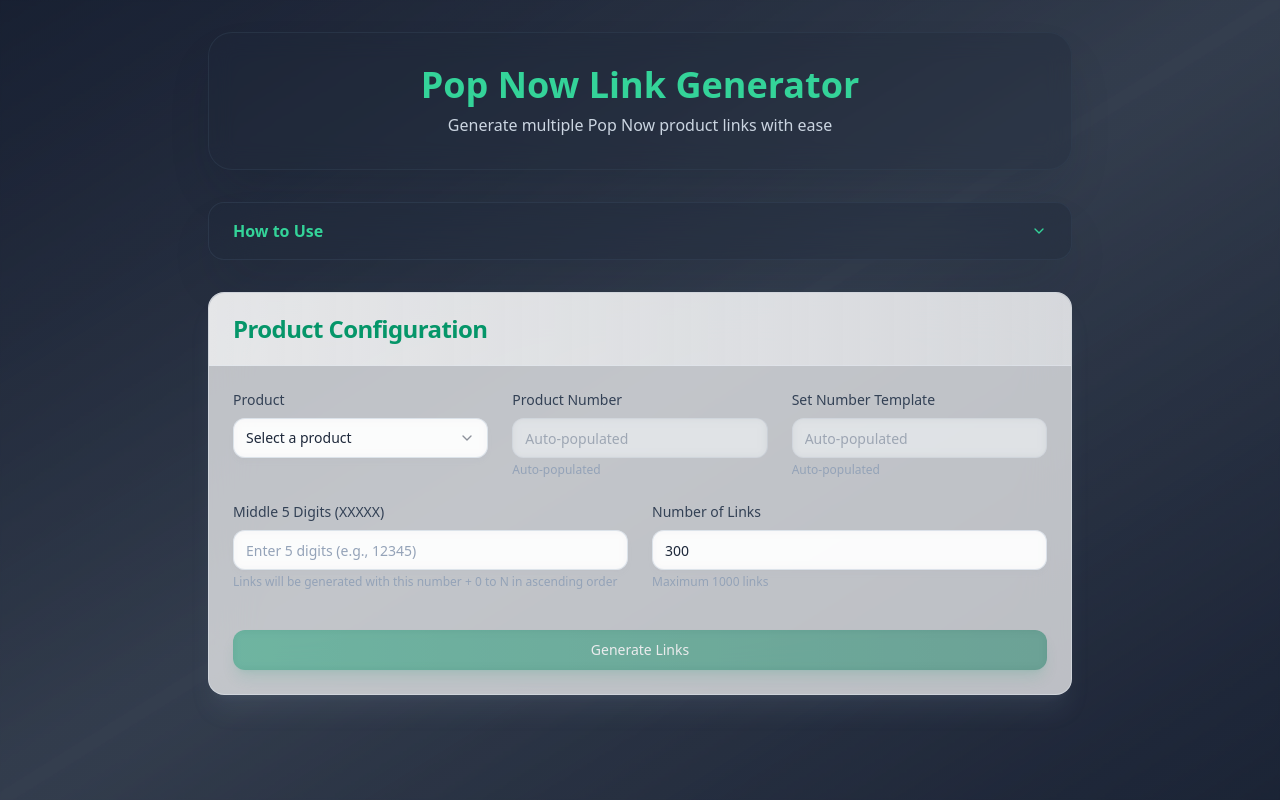
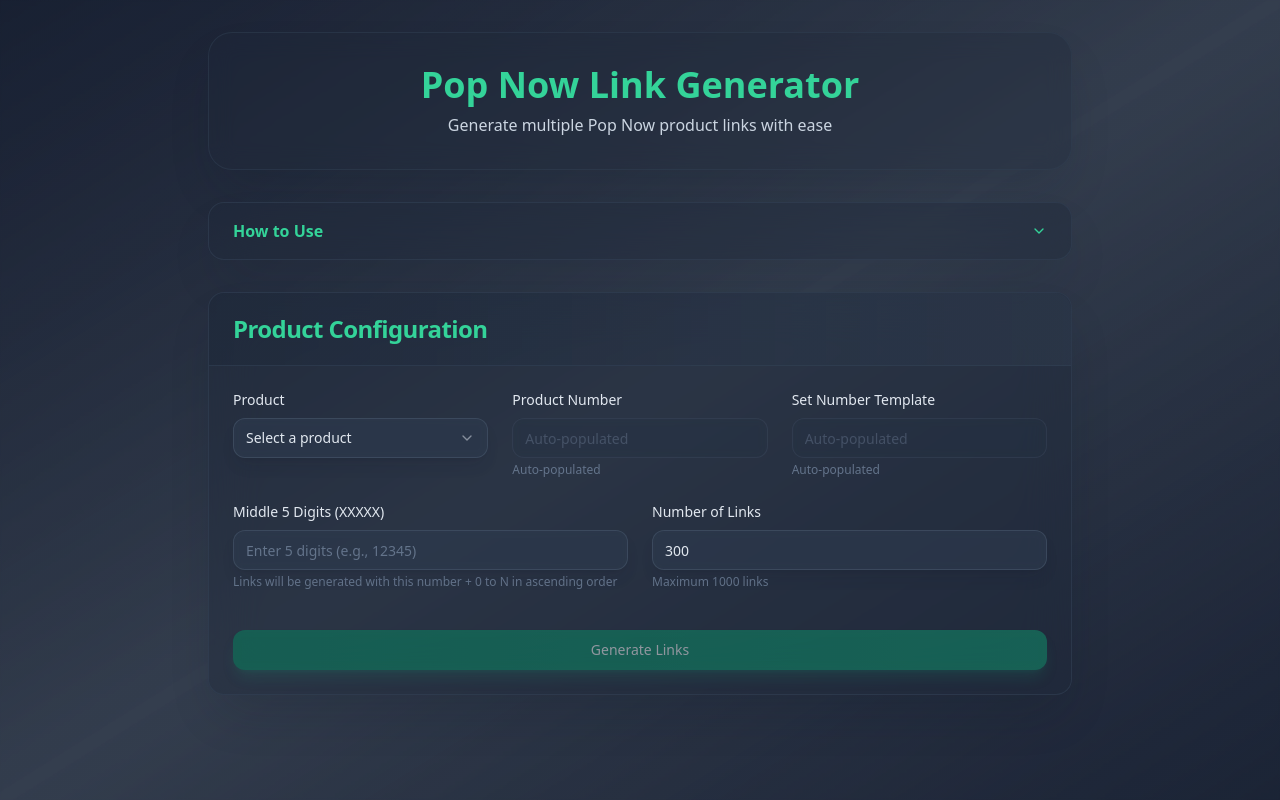
Before and after one commit to gkdesv/gkdesv.github.io, a React (Vite) app: page / in a window 1280 px wide. Built offline with nearby package versions, Linux system fonts and the light colour scheme.

Commit message:
Revert product form card styling
Reverts the product configuration card styling to the previous dark mode appearance.

```diff
--- a/src/components/ProductForm.tsx
+++ b/src/components/ProductForm.tsx
@@ -15,7 +15,6 @@ interface ProductFormProps {
   numberOfLinks: number;
   setNumberOfLinks: (count: number) => void;
   onGenerateLinks: () => void;
-  darkMode: boolean;
 }
 
 export const ProductForm = ({
@@ -26,8 +25,7 @@ export const ProductForm = ({
   setMiddleDigits,
   numberOfLinks,
   setNumberOfLinks,
-  onGenerateLinks,
-  darkMode
+  onGenerateLinks
 }: ProductFormProps) => {
   const handleProductSelect = (productName: string) => {
     // Find the product across all groups
@@ -47,58 +45,30 @@ export const ProductForm = ({
   };
 
   return (
-    <Card className={`mb-8 backdrop-blur-xl border rounded-2xl transition-all duration-300 ${
-      darkMode
-        ? 'bg-slate-800/40 border-slate-700/60 shadow-2xl shadow-slate-900/20'
-        : 'bg-white/70 border-slate-200/50 shadow-xl shadow-slate-400/10'
-    }`}>
-      <CardHeader className={`border-b rounded-t-2xl ${
-        darkMode
-          ? 'border-slate-700/60 bg-gradient-to-r from-slate-800/50 to-slate-700/30'
-          : 'border-slate-200/50 bg-gradient-to-r from-white/60 to-slate-50/40'
-      }`}>
-        <CardTitle className={`font-semibold ${
-          darkMode ? 'text-emerald-400' : 'text-emerald-600'
-        }`}>Product Configuration</CardTitle>
+    <Card className="mb-8 backdrop-blur-xl border rounded-2xl transition-all duration-300 bg-slate-800/40 border-slate-700/60 shadow-2xl shadow-slate-900/20">
+      <CardHeader className="border-b rounded-t-2xl border-slate-700/60 bg-gradient-to-r from-slate-800/50 to-slate-700/30">
+        <CardTitle className="font-semibold text-emerald-400">Product Configuration</CardTitle>
       </CardHeader>
       <CardContent className="p-6 space-y-6">
         <div className="grid grid-cols-1 md:grid-cols-3 gap-6">
           {/* Product Selection */}
           <div>
-            <Label htmlFor="product" className={`text-sm font-medium mb-2 block ${
-              darkMode ? 'text-slate-200' : 'text-slate-700'
-            }`}>Product</Label>
+            <Label htmlFor="product" className="text-sm font-medium mb-2 block text-slate-200">Product</Label>
             <Select onValueChange={handleProductSelect}>
-              <SelectTrigger className={`w-full border transition-all duration-200 backdrop-blur-sm rounded-xl ${
-                darkMode
-                  ? 'bg-slate-700/50 border-slate-600/60 text-slate-200 hover:bg-slate-600/50 shadow-lg shadow-slate-900/10'
-                  : 'bg-white/80 border-slate-300/60 text-slate-800 hover:bg-white/90 shadow-md shadow-slate-400/5'
-              }`}>
+              <SelectTrigger className="w-full border transition-all duration-200 backdrop-blur-sm rounded-xl bg-slate-700/50 border-slate-600/60 text-slate-200 hover:bg-slate-600/50 shadow-lg shadow-slate-900/10">
                 <SelectValue placeholder="Select a product" />
               </SelectTrigger>
-              <SelectContent className={`border rounded-xl backdrop-blur-xl z-50 ${
-                darkMode
-                  ? 'bg-slate-700/90 border-slate-600/60 shadow-2xl shadow-slate-900/40'
-                  : 'bg-white/90 border-slate-200/60 shadow-xl shadow-slate-400/20'
-              }`}>
+              <SelectContent className="border rounded-xl backdrop-blur-xl z-50 bg-slate-700/90 border-slate-600/60 shadow-2xl shadow-slate-900/40">
                 {productGroups.map((group) => (
                   <div key={group.name}>
-                    <div className={`px-2 py-1.5 text-sm font-semibold rounded-lg ${
-                      darkMode
-                        ? 'text-emerald-400 bg-slate-800/60'
-                        : 'text-emerald-600 bg-slate-100/80'
-                    }`}>
+                    <div className="px-2 py-1.5 text-sm font-semibold rounded-lg text-emerald-400 bg-slate-800/60">
                       {group.name}
                     </div>
                     {group.products.map((product) => (
                       <SelectItem
                         key={product.name}
                         value={product.name}
-                        className={`pl-6 transition-colors rounded-lg ${
-                          darkMode
-                            ? 'text-slate-200 hover:bg-slate-600/60 focus:bg-slate-600/60'
-                            : 'text-slate-700 hover:bg-slate-100/80 focus:bg-slate-100/80'
-                        }`}
+                        className="pl-6 transition-colors rounded-lg text-slate-200 hover:bg-slate-600/60 focus:bg-slate-600/60"
                       >
                         {product.name}
                       </SelectItem>
@@ -111,53 +81,35 @@ export const ProductForm = ({
 
           {/* Product Number */}
           <div>
-            <Label htmlFor="productNumber" className={`text-sm font-medium mb-2 block ${
-              darkMode ? 'text-slate-200' : 'text-slate-700'
-            }`}>Product Number</Label>
+            <Label htmlFor="productNumber" className="text-sm font-medium mb-2 block text-slate-200">Product Number</Label>
             <Input
               id="productNumber"
               value={selectedProduct?.productNumber || ""}
               placeholder="Auto-populated"
               disabled
-              className={`backdrop-blur-sm rounded-xl ${
-                darkMode
-                  ? 'bg-slate-700/30 border-slate-600/60 text-slate-400'
-                  : 'bg-slate-100/70 border-slate-300/60 text-slate-500'
-              }`}
+              className="backdrop-blur-sm rounded-xl bg-slate-700/30 border-slate-600/60 text-slate-400"
             />
-            <p className={`text-xs mt-1 ${
-              darkMode ? 'text-slate-500' : 'text-slate-400'
-            }`}>Auto-populated</p>
+            <p className="text-xs mt-1 text-slate-500">Auto-populated</p>
           </div>
 
           {/* Set Number Template */}
           <div>
-            <Label htmlFor="setTemplate" className={`text-sm font-medium mb-2 block ${
-              darkMode ? 'text-slate-200' : 'text-slate-700'
-            }`}>Set Number Template</Label>
+            <Label htmlFor="setTemplate" className="text-sm font-medium mb-2 block text-slate-200">Set Number Template</Label>
             <Input
               id="setTemplate"
               value={selectedProduct?.setNumberTemplate || ""}
               placeholder="Auto-populated"
               disabled
-              className={`backdrop-blur-sm rounded-xl ${
-                darkMode
-                  ? 'bg-slate-700/30 border-slate-600/60 text-slate-400'
-                  : 'bg-slate-100/70 border-slate-300/60 text-slate-500'
-              }`}
+              className="backdrop-blur-sm rounded-xl bg-slate-700/30 border-slate-600/60 text-slate-400"
             />
-            <p className={`text-xs mt-1 ${
-              darkMode ? 'text-slate-500' : 'text-slate-400'
-            }`}>Auto-populated</p>
+            <p className="text-xs mt-1 text-slate-500">Auto-populated</p>
           </div>
         </div>
 
         <div className="grid grid-cols-1 md:grid-cols-2 gap-6">
           {/* Middle 5 Digits */}
           <div>
-            <Label htmlFor="middleDigits" className={`text-sm font-medium mb-2 block ${
-              darkMode ? 'text-slate-200' : 'text-slate-700'
-            }`}>
+            <Label htmlFor="middleDigits" className="text-sm font-medium mb-2 block text-slate-200">
               Middle 5 Digits (XXXXX)
             </Label>
             <Input
@@ -169,24 +121,16 @@ export const ProductForm = ({
               }}
               placeholder="Enter 5 digits (e.g., 12345)"
               maxLength={5}
-              className={`border backdrop-blur-sm rounded-xl transition-all duration-200 ${
-                darkMode
-                  ? 'bg-slate-700/50 border-slate-600/60 text-slate-200 placeholder:text-slate-500 focus:border-emerald-400/80 focus:ring-emerald-400/30 shadow-lg shadow-slate-900/10'
-                  : 'bg-white/80 border-slate-300/60 text-slate-800 placeholder:text-slate-400 focus:border-emerald-500/80 focus:ring-emerald-500/30 shadow-md shadow-slate-400/5'
-              }`}
+              className="border backdrop-blur-sm rounded-xl transition-all duration-200 bg-slate-700/50 border-slate-600/60 text-slate-200 placeholder:text-slate-500 focus:border-emerald-400/80 focus:ring-emerald-400/30 shadow-lg shadow-slate-900/10"
             />
-            <p className={`text-xs mt-1 ${
-              darkMode ? 'text-slate-500' : 'text-slate-400'
-            }`}>
+            <p className="text-xs mt-1 text-slate-500">
               Links will be generated with this number + 0 to N in ascending order
             </p>
           </div>
 
           {/* Number of Links */}
           <div>
-            <Label htmlFor="numberOfLinks" className={`text-sm font-medium mb-2 block ${
-              darkMode ? 'text-slate-200' : 'text-slate-700'
-            }`}>Number of Links</Label>
+            <Label htmlFor="numberOfLinks" className="text-sm font-medium mb-2 block text-slate-200">Number of Links</Label>
             <Input
               id="numberOfLinks"
               type="number"
@@ -194,15 +138,9 @@ export const ProductForm = ({
               onChange={(e) => setNumberOfLinks(parseInt(e.target.value) || 300)}
               min={1}
               max={1000}
-              className={`backdrop-blur-sm rounded-xl transition-all duration-200 ${
-                darkMode
-                  ? 'bg-slate-700/50 border-slate-600/60 text-slate-200 focus:border-emerald-400/80 focus:ring-emerald-400/30 shadow-lg shadow-slate-900/10'
-                  : 'bg-white/80 border-slate-300/60 text-slate-800 focus:border-emerald-500/80 focus:ring-emerald-500/30 shadow-md shadow-slate-400/5'
-              }`}
+              className="backdrop-blur-sm rounded-xl transition-all duration-200 bg-slate-700/50 border-slate-600/60 text-slate-200 focus:border-emerald-400/80 focus:ring-emerald-400/30 shadow-lg shadow-slate-900/10"
             />
-            <p className={`text-xs mt-1 ${
-              darkMode ? 'text-slate-500' : 'text-slate-400'
-            }`}>Maximum 1000 links</p>
+            <p className="text-xs mt-1 text-slate-500">Maximum 1000 links</p>
           </div>
         </div>
 
@@ -211,11 +149,7 @@ export const ProductForm = ({
           <Button
             onClick={onGenerateLinks}
             disabled={!selectedProduct || middleDigits.length !== 5}
-            className={`w-full font-medium py-3 rounded-xl transition-all duration-300 backdrop-blur-sm disabled:opacity-50 disabled:cursor-not-allowed shadow-lg hover:shadow-xl transform hover:scale-[1.02] ${
-              darkMode
-                ? 'bg-gradient-to-r from-emerald-600/90 to-emerald-500/80 hover:from-emerald-500/90 hover:to-emerald-400/80 text-white shadow-emerald-500/25 hover:shadow-emerald-400/30'
-                : 'bg-gradient-to-r from-emerald-600/95 to-emerald-700/90 hover:from-emerald-700/95 hover:to-emerald-800/90 text-white shadow-emerald-600/25 hover:shadow-emerald-700/30'
-            }`}
+            className="w-full font-medium py-3 rounded-xl transition-all duration-300 backdrop-blur-sm disabled:opacity-50 disabled:cursor-not-allowed shadow-lg hover:shadow-xl transform hover:scale-[1.02] bg-gradient-to-r from-emerald-600/90 to-emerald-500/80 hover:from-emerald-500/90 hover:to-emerald-400/80 text-white shadow-emerald-500/25 hover:shadow-emerald-400/30"
           >
             Generate Links
           </Button>
```
